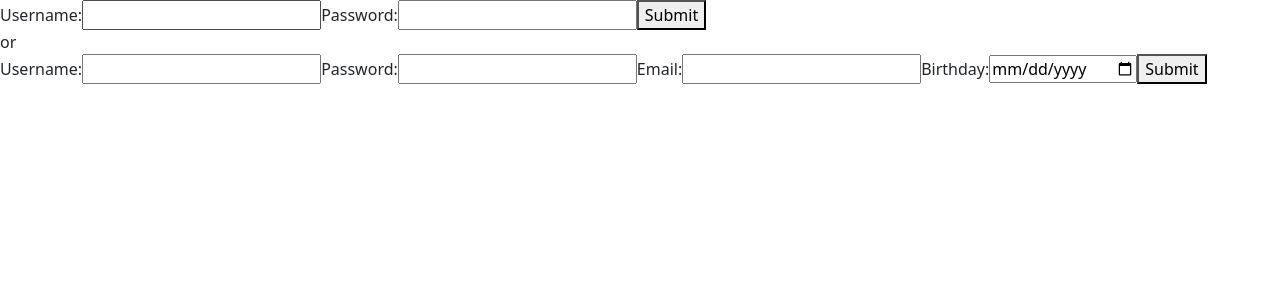
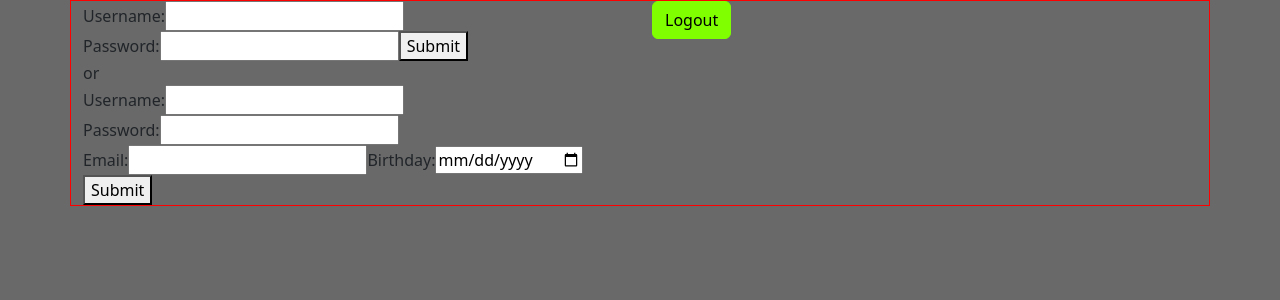
Before and after one commit to JackOliCode/myFlix-client, a React (Vite) app: page / in a window 1280 px wide. Shown: the top 300 px of the page. Built offline with nearby package versions, Linux system fonts and the light colour scheme.

Commit message:
added Col and Row to main-view and cleaned up code

```diff
--- a/src/components/main-view/main-view.jsx
+++ b/src/components/main-view/main-view.jsx
@@ -3,6 +3,7 @@ import { MovieCard } from "../movie-card/movie-card";
 import { MovieView } from "../movie-view/movie-view";
 import { LoginView } from "../login-view/login-view";
 import { SignupView } from "../signup-view/signup-view";
+import { Col, Row, Button } from "react-bootstrap";
 
 
 export const MainView = () => {
@@ -46,7 +47,66 @@ export const MainView = () => {
 
   // if not user is logged in, the LoginView component will be showing
 
-  if (!user) {
+return (
+  <Row className="justify-content-md-center">
+    {!user ? (
+      <Col>
+        <LoginView onLoggedIn={(user, token) => {
+          setUser(user)
+          setToken(token)
+         }}
+         />
+        or
+        <SignupView />
+        </Col>
+    ) : selectedMovie ? (
+      <Col style={{ border: "1px solid black" }}>
+        <MovieView
+          movie={selectedMovie}
+          onBackClick={() => setSelectedMovie(null)}
+         />
+      </Col>
+    ) : movies.length === 0 ? (
+      <div>The list is empty!</div>
+    ) : (
+      <>
+      {movies.map((movie) => (
+        <Col
+          key={movie.id}
+          style={{ border: "1px solid green" }}
+          >
+            <MovieCard
+              key={movie.id}
+              movie={movie}
+              onMovieClick={(newSelectedMovie) => {
+                setSelectedMovie(newSelectedMovie);
+              }}
+            />
+            </Col>
+            ))}
+            </>
+            )}
+          <Col>
+            <Button variant="primary"
+                onClick={() =>
+                {
+                  setUser(null);
+                  setToken(null);
+                  localStorage.clear();
+                }}>
+                Logout
+            </Button>
+          </Col>
+
+
+
+    </Row>
+);
+            };
+
+
+
+  /* if (!user) {
     return (
     <>
       <LoginView                      // stores token and user
@@ -94,3 +154,4 @@ export const MainView = () => {
     </div>
   );
 };
+*/
--- a/src/index.jsx
+++ b/src/index.jsx
@@ -1,13 +1,18 @@
 import { createRoot } from 'react-dom/client';
 import { MainView } from "./components/main-view/main-view";
-
+import "./index.scss";
+import Container from "react-bootstrap/Container";
 
 // Import statement to indicate that you need to bundle `./index.scss`
 import "./index.scss";
 
 // Main component (will eventually use all the others)
 const MyFlixApplication = () => {
-    return <MainView />;
+    return (
+    <Container style={{ border: "1px solid red" }}>
+      <MainView />
+    </Container>
+    );
   };
 
 // Finds the root of your app
--- a/src/index.scss
+++ b/src/index.scss
@@ -1,8 +1,5 @@
+$primary: Chartreuse;
+$body-bg: DimGray;
+
 
 @import '~bootstrap/scss/bootstrap.scss';
-
-$color: steelblue;
-
-.my-flix {
-  color: $color;
-}
```
Also changed, not shown: 4 other files (tests, documents, lock files or other folders).
